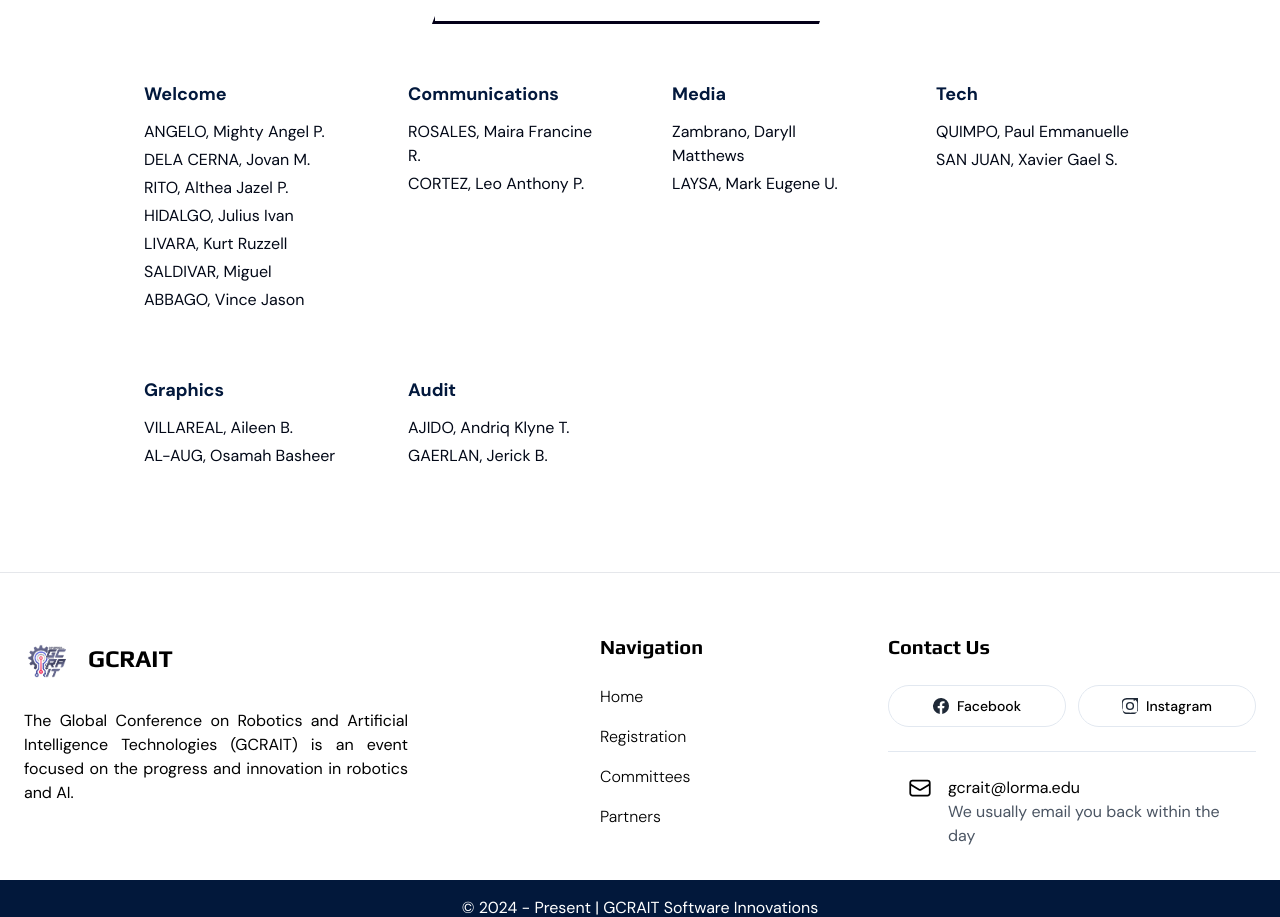
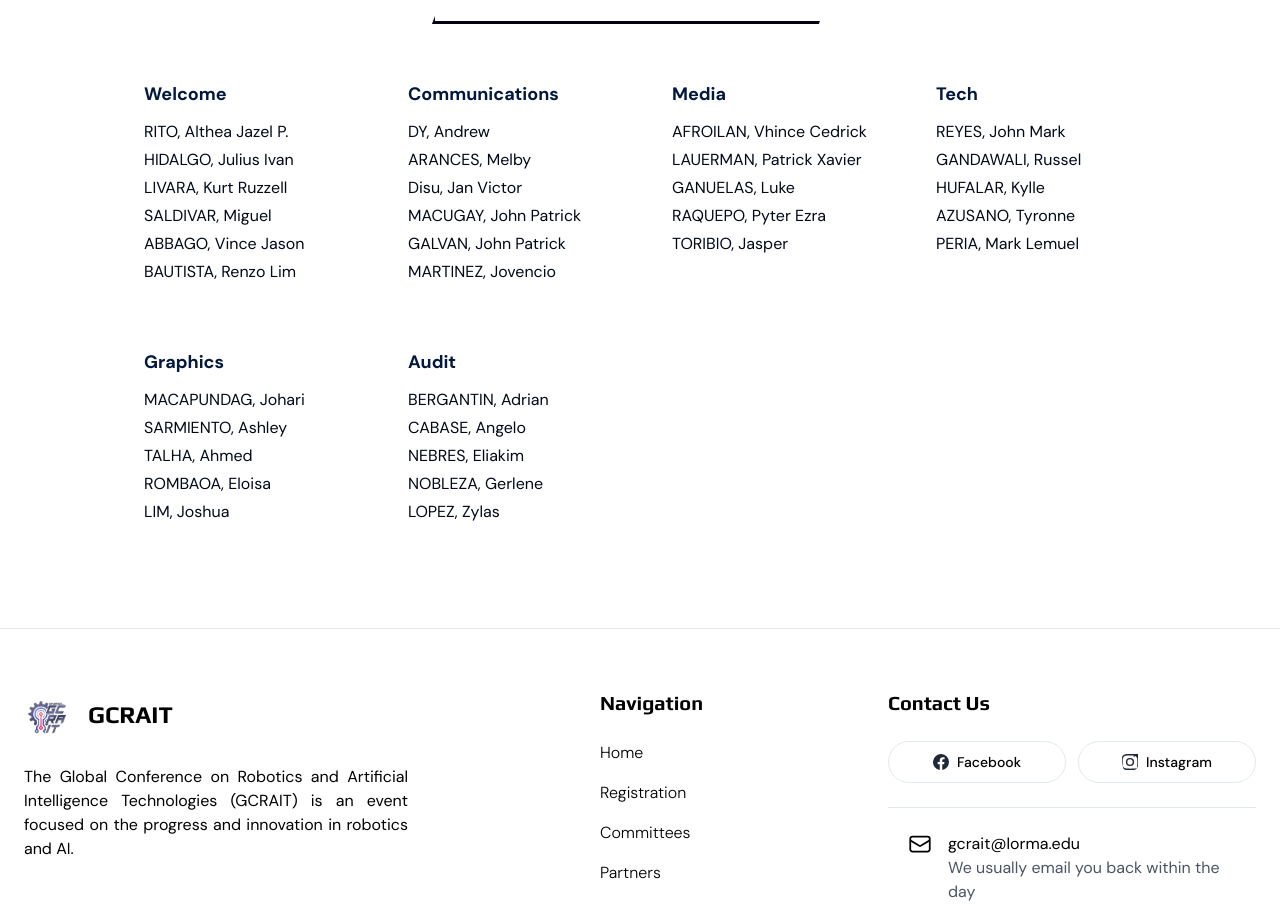
Before and after one commit to Yujinndev/gcrait, a Next.js app: page /committees in a window 1280 px wide. Shown: the part 2020-2937 px from the top of the page. Built offline with nearby package versions, Linux system fonts and the light colour scheme.

Commit message:
feat: complete other committee names

```diff
--- a/app/constants.ts
+++ b/app/constants.ts
@@ -264,12 +264,6 @@ export const data = {
       ],
       welcome: [
         {
-          name: 'ANGELO, Mighty Angel P.',
-        },
-        {
-          name: 'DELA CERNA, Jovan M.',
-        },
-        {
           name: 'RITO, Althea Jazel P.',
         },
         {
@@ -284,45 +278,96 @@ export const data = {
         {
           name: 'ABBAGO, Vince Jason',
         },
+        {
+          name: 'BAUTISTA, Renzo Lim',
+        },
       ],
       media: [
         {
-          name: 'Zambrano, Daryll Matthews',
+          name: 'AFROILAN, Vhince Cedrick',
         },
         {
-          name: 'LAYSA, Mark Eugene U.',
+          name: 'LAUERMAN, Patrick Xavier',
+        },
+        {
+          name: 'GANUELAS, Luke',
+        },
+        {
+          name: 'RAQUEPO, Pyter Ezra',
+        },
+        {
+          name: 'TORIBIO, Jasper',
         },
       ],
       tech: [
         {
-          name: 'QUIMPO, Paul Emmanuelle',
+          name: 'REYES, John Mark',
         },
         {
-          name: 'SAN JUAN, Xavier Gael S.',
+          name: 'GANDAWALI, Russel',
+        },
+        {
+          name: 'HUFALAR, Kylle',
+        },
+        {
+          name: 'AZUSANO, Tyronne',
+        },
+        {
+          name: 'PERIA, Mark Lemuel',
         },
       ],
       graphics: [
         {
-          name: 'VILLAREAL, Aileen B.',
+          name: 'MACAPUNDAG, Johari',
         },
         {
-          name: 'AL-AUG, Osamah Basheer',
+          name: 'SARMIENTO, Ashley',
+        },
+        {
+          name: 'TALHA, Ahmed',
+        },
+        {
+          name: 'ROMBAOA, Eloisa',
+        },
+        {
+          name: 'LIM, Joshua',
         },
       ],
       communications: [
         {
-          name: 'ROSALES, Maira Francine R.',
+          name: 'DY, Andrew',
         },
         {
-          name: 'CORTEZ, Leo Anthony P.',
+          name: 'ARANCES, Melby',
+        },
+        {
+          name: 'Disu, Jan Victor',
+        },
+        {
+          name: 'MACUGAY, John Patrick',
+        },
+        {
+          name: 'GALVAN, John Patrick',
+        },
+        {
+          name: 'MARTINEZ, Jovencio',
         },
       ],
       audit: [
         {
-          name: 'AJIDO, Andriq Klyne T.',
+          name: 'BERGANTIN, Adrian',
         },
         {
-          name: 'GAERLAN, Jerick B.',
+          name: 'CABASE, Angelo',
+        },
+        {
+          name: 'NEBRES, Eliakim',
+        },
+        {
+          name: 'NOBLEZA, Gerlene',
+        },
+        {
+          name: 'LOPEZ, Zylas',
         },
       ],
     },
--- a/app/partners/page.tsx
+++ b/app/partners/page.tsx
@@ -2,7 +2,6 @@ import HeaderPage from '@/components/ui/header-page'
 import { data } from '../constants'
 import Image from 'next/image'
 import { SectionLayout } from '@/components/layout/section-layout'
-import { Heading } from 'lucide-react'
 
 const Partners = () => {
   return (
```
